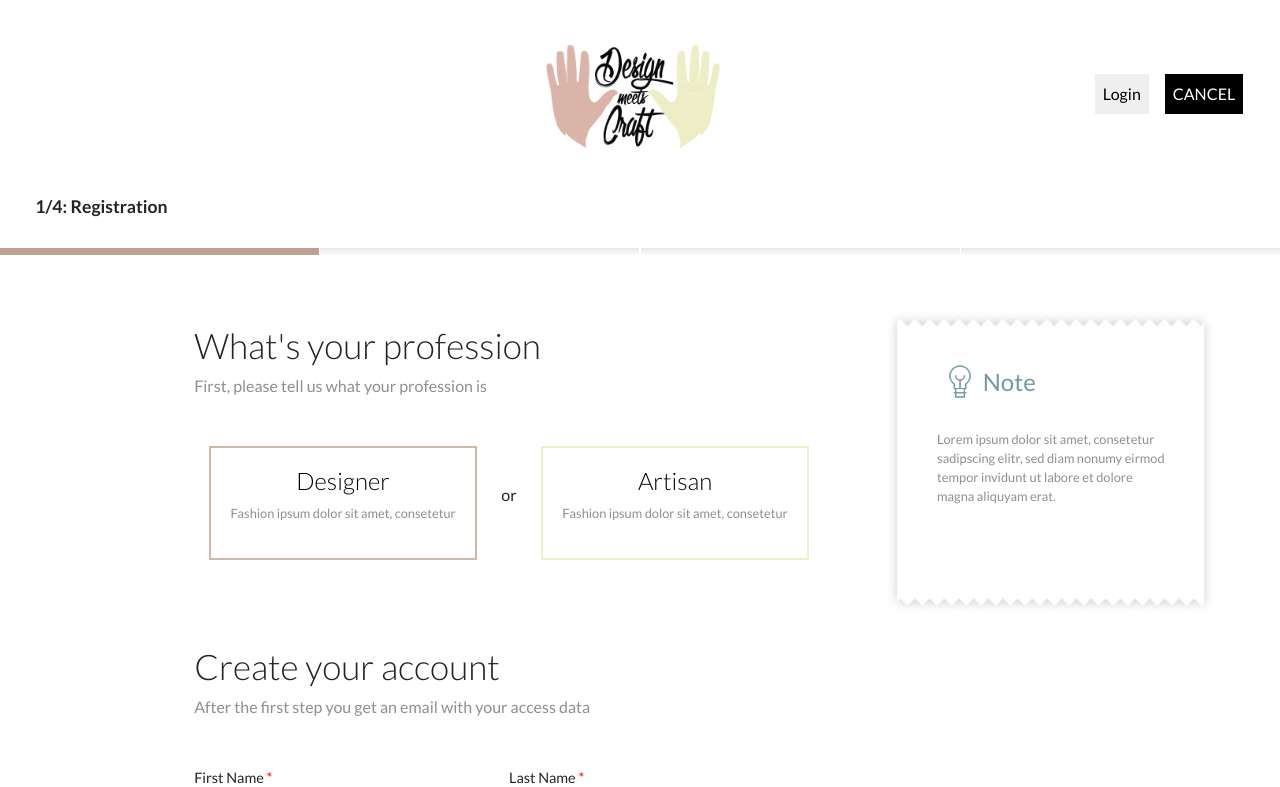
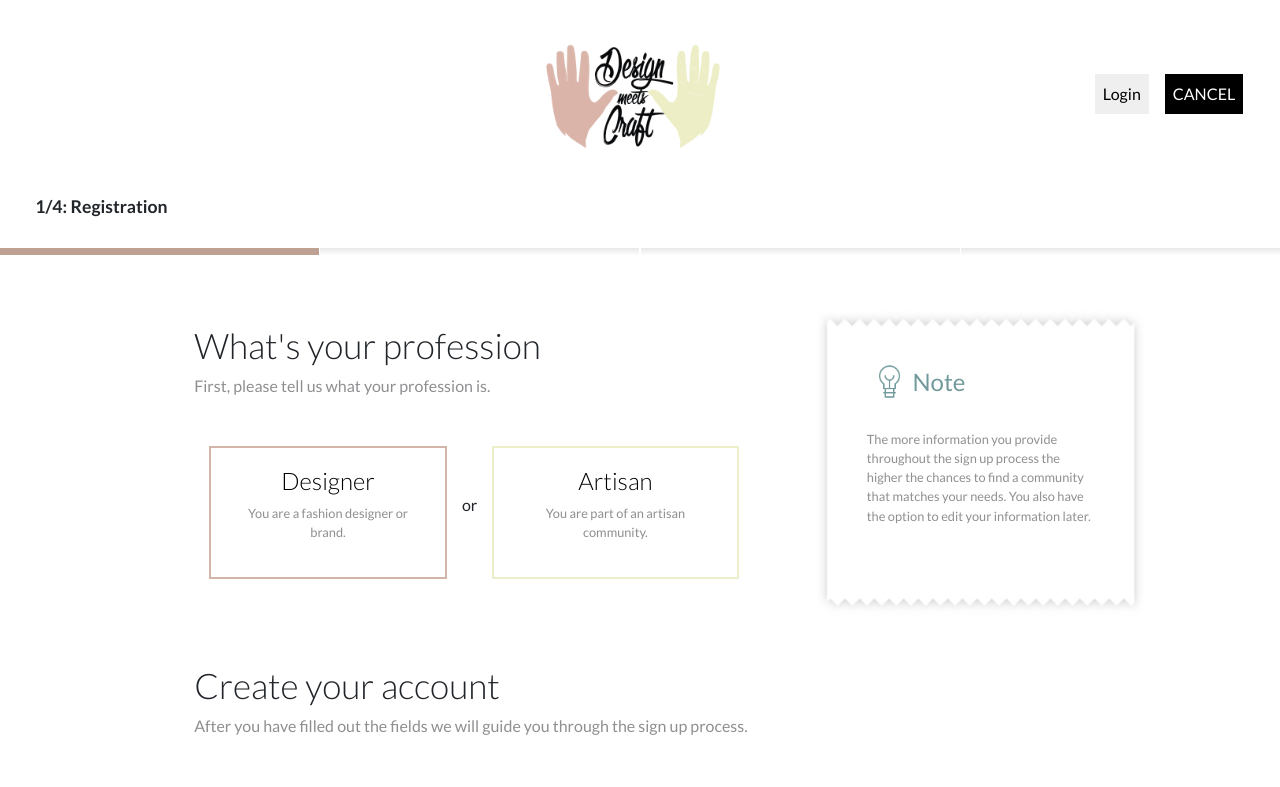
Before and after one commit to su-jaya/design-meets-craft, a React (Create React App) app in the folder client/: page /signup in a window 1280 px wide. Shown: the top 787 px of the page. Built offline with nearby package versions, Linux system fonts and the light colour scheme; no server answers.

Commit message:
lorem ipsum texts done

```diff
--- a/client/src/components/home/Home.js
+++ b/client/src/components/home/Home.js
@@ -99,16 +99,16 @@ class Home extends Component {
             <Col sm={6} className="homeAboutText">
               <h2>It's in your Hands</h2>
               <p>
-                Lorem ipsum dolor sit amet, consetetur sadipscing elitr, sed
-                diam nonumy eirmod tempor invidunt ut labore et dolore magna
-                aliquyam erat.
+                No matter if you are a big brand, independent designer or just
+                passionate about crafts - this platform makes it easy for you to
+                find your perfeect match! #itsinyourhands
               </p>
               <p>
-                At vero eos et accusam et justo duo dolores et ea rebum. Stet
-                clita kasd gubergren, no sea takimata sanctus est Lorem ipsum
-                dolor sit amet. Lorem ipsum dolor sit amet, consetetur
-                sadipscing elitr, sed diam nonumy eirmod tempor invidunt ut
-                labore et dolore magna aliquyam erat, sed diam voluptua.
+                Design meets Craft matches brands and designers with traditional
+                craft businesses using modern design to inspire positive change
+                and preserve traditional crafts. Design meets Crafts is a
+                matchmaking platform creating unique, emotional, intercultural
+                experiences between individuals.
               </p>
               <Link to="/aboutus">
                 <button className="homeAboutButton">LEARN MORE ABOUT US</button>
@@ -179,17 +179,15 @@ class Home extends Component {
               <Col>
                 <h2>Vote for your Favourite Designer</h2>
                 <p>
-                  Lorem ipsum dolor sit amet, consetetur sadipscing elitr, sed
-                  diam nonumy eirmod tempor invidunt ut labore et dolore magna
-                  aliquyam erat.
+                  The ABURY Design Experience (ADEx) is the first international
+                  contest in search of emerging designers to create an accessory
+                  capsule collection using traditional crafts knowledge from
+                  different cultures. The winner will be receiving a travel,
+                  stay and production budget and will spend up to six weeks in
+                  Chile working with the artisans from Fundación de Artesanías
+                  de Chile.
                 </p>
-                <p>
-                  At vero eos et accusam et justo duo dolores et ea rebum. Stet
-                  clita kasd gubergren, no sea takimata sanctus est Lorem ipsum
-                  dolor sit amet. Lorem ipsum dolor sit amet, consetetur
-                  sadipscing elitr, sed diam nonumy eirmod tempor invidunt ut
-                  labore et dolore magna aliquyam erat, sed diam voluptua.
-                </p>
+
                 <a
                   href="http://adex.abury.net/"
                   target="_blank"
--- a/client/src/components/signup/AboutYou.js
+++ b/client/src/components/signup/AboutYou.js
@@ -121,11 +121,10 @@ class AboutYou1 extends Component {
             <Col xs lg="7" className="registrationContainer">
               <h2 className="registrationHeadline">
                 Hello
-                {!this.state.loggedInUser ? (
-                  <p>Loading..</p>
-                ) : (
-                  this.state.loggedInUser.firstName
-                )}
+                {!this.state.loggedInUser
+                  ? "you"
+                  : this.state.loggedInUser.firstName}
+                !
               </h2>
 
               <p className="registrationSubtitle">
--- a/client/src/components/signup/Needs.js
+++ b/client/src/components/signup/Needs.js
@@ -19,35 +19,35 @@ class Needs extends Component {
     suggestedTagsCategory: [
       "men",
       "women",
-      "stone",
-      "lether",
-      "denim",
-      "plastic",
-      "coffee"
+      "accessories",
+      "apparel",
+      "shoes",
+      "jewellery",
+      "interior"
     ],
     // Tagging for Material
     tagsMaterial: [],
     tagMaterial: "",
     suggestedTagsMaterial: [
-      "men",
-      "women",
+      "wool",
+      "leather",
       "stone",
-      "lether",
+      "cotton",
       "denim",
-      "plastic",
-      "coffee"
+      "satin",
+      "wood"
     ],
     // Tagging for Destination
     tagsDestination: [],
     tagDestination: "",
     suggestedTagsDestination: [
-      "men",
-      "women",
-      "stone",
-      "lether",
-      "denim",
-      "plastic",
-      "coffee"
+      "Morocco",
+      "Ecuador",
+      "Chile",
+      "Tanzania",
+      "India",
+      "Romania",
+      "France"
     ],
     capacity: "",
     lookingfor: "",
@@ -120,7 +120,12 @@ class Needs extends Component {
         <Header button="none" />
         {/*Process Bar */}
         <div>
-          <h1 className="registrationHeading">3/4: Specify your Needs</h1>
+          <h1 className="registrationHeading">
+            {this.props.userInSession &&
+            this.props.userInSession.role === "designer"
+              ? "3/4: Specify your Needs"
+              : "3/4: Specify your Skills"}
+          </h1>
           <div className="registrationBarContainer">
             <div className="registrationBarComponent registrationBarInactive registrationBarMiddle" />
             <div className="registrationBarComponent registrationBarInactive registrationBarMiddle" />
@@ -132,11 +137,17 @@ class Needs extends Component {
         <Container className="registrationContainerAndNote">
           <Row>
             <Col xs lg="7" className="registrationContainer">
-              <h2 className="registrationHeadline">Specify your needs</h2>
+              <h2 className="registrationHeadline">
+                {this.props.userInSession &&
+                this.props.userInSession.role === "designer"
+                  ? "Specify your needs"
+                  : "Specify your skills"}
+              </h2>
               <p className="registrationSubtitle">
-                Lorem ipsum dolor sit amet, consetetur sadipscing elitr, sed
-                diam nonumy eirmod tempor invidunt ut labore et dolore magna
-                aliquyam erat, sed diam voluptua.
+                {this.props.userInSession &&
+                this.props.userInSession.role === "designer"
+                  ? "Tell us about your needs so we can match you with the right artisan communities. You can always change your information later in your profile."
+                  : "Tell us about your skills so we can match you with the right designers. You can always change your information later in your profile."}
               </p>
               <form
                 onSubmit={event => this.submitHandler(event)}
@@ -272,11 +283,11 @@ class Needs extends Component {
                 <div className="registrationNeedsButtons">
                   <Link to="/aboutyou">
                     <button className="registrationBackButton" type="button">
-                      Back
+                      BACK
                     </button>
                   </Link>
                   <button className="registrationNextButton" type="submit">
-                    Next
+                    NEXT
                   </button>
                 </div>
               </form>
--- a/client/src/components/signup/Note.js
+++ b/client/src/components/signup/Note.js
@@ -15,8 +15,9 @@ class Note extends Component {
           <h3>Note</h3>
         </div>
         <p>
-          Lorem ipsum dolor sit amet, consetetur sadipscing elitr, sed diam
-          nonumy eirmod tempor invidunt ut labore et dolore magna aliquyam erat.
+          The more information you provide throughout the sign up process the
+          higher the chances to find a community that matches your needs. You
+          also have the option to edit your information later.
         </p>
       </div>
     );
--- a/client/src/components/signup/Registration.js
+++ b/client/src/components/signup/Registration.js
@@ -87,7 +87,7 @@ class Registration extends Component {
               {/*What's Your Profession */}
               <h2 className="registrationHeadline">What's your profession</h2>
               <p className="registrationSubtitle">
-                First, please tell us what your profession is
+                First, please tell us what your profession is.
               </p>
 
               {/*Profession Boxes*/}
@@ -126,7 +126,7 @@ class Registration extends Component {
                           : { backgroundColor: "white" }
                       }
                     >
-                      Fashion ipsum dolor sit amet, consetetur
+                      You are a fashion designer or brand.
                     </p>
                   </Col>
                 </Link>
@@ -147,7 +147,7 @@ class Registration extends Component {
                   <Col className="registrationProfessionBox artisan">
                     <h3 className="registrationProfessionHeadline">Artisan</h3>
                     <p className="registrationSmallText">
-                      Fashion ipsum dolor sit amet, consetetur
+                      You are part of an artisan community.
                     </p>
                   </Col>
                 </Link>
@@ -156,7 +156,8 @@ class Registration extends Component {
               {/*Create your account*/}
               <h2 className="registrationHeadline">Create your account</h2>
               <p className="registrationSubtitle">
-                After the first step you get an email with your access data
+                After you have filled out the fields we will guide you through
+                the sign up process.
               </p>
 
               <form
@@ -227,7 +228,7 @@ class Registration extends Component {
 
                 <p className="registrationSignUpText">
                   By clicking Sign Up, you agree to our Terms and that you have
-                  read our Privacy Policy, including our Cookie Policy.
+                  read our Privacy Policy.
                 </p>
 
                 <button className="registrationSignUpButton">Sign Up</button>
--- a/client/src/components/signup/Uploads.js
+++ b/client/src/components/signup/Uploads.js
@@ -72,8 +72,8 @@ class Uploads extends Component {
               <h2 className="registrationHeadline">Let's get started!</h2>
               <p className="registrationSubtitle">
                 You can create your personal showroom now. This will be your
-                window and gallery towards the artisans and designers you might
-                be working with in the future.
+                window and gallery for the artisans and designers you might be
+                working with in the future.
               </p>
 
               <form onSubmit={e => this.handleSubmit(e)}>
@@ -91,10 +91,10 @@ class Uploads extends Component {
                   )}
                   <div className="uploadContainerText">
                     <label htmlFor="brandLogo">
-                      <h3>Profil / Brand Logo</h3>
+                      <h3>Profile Picture / Brand Logo</h3>
                       <p>
-                        Lorem ipsum dolor sit amet, consetetur sadipscing elitr,
-                        sed diam nonumy eirmod tempor invidunt ut labore
+                        Please upload a profile picture showing you or your
+                        brand logo. The photo should not be bigger than 10 MB.
                       </p>
                     </label>
                     <input
@@ -120,10 +120,10 @@ class Uploads extends Component {
                   )}
                   <div className="uploadContainerText">
                     <label htmlFor="titleImage">
-                      <h3>Title Image</h3>
+                      <h3>Profile Banner</h3>
                       <p>
-                        Lorem ipsum dolor sit amet, consetetur sadipscing elitr,
-                        sed diam nonumy eirmod tempor invidunt ut labore
+                        Please upload a profile banner, which will be your title
+                        image. The photo should not be bigger than 10 MB.
                       </p>
                     </label>
                     <input
```
